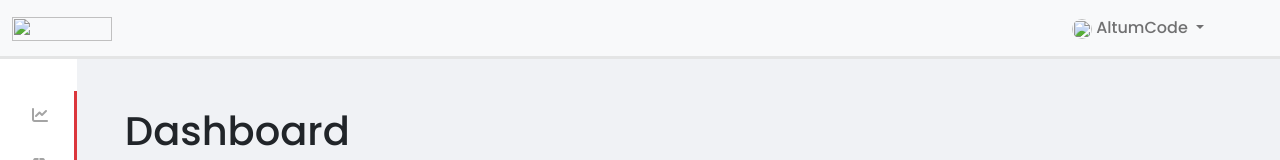
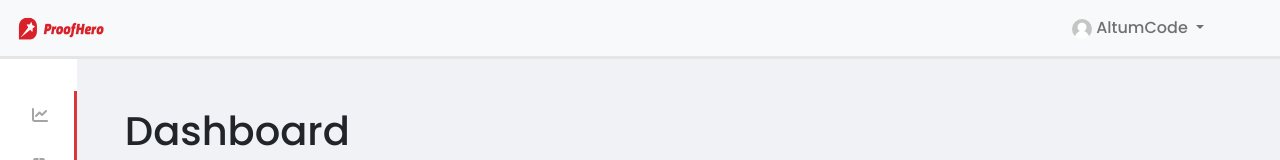
Before and after one commit to AhsanCommits/proofhero, a plain HTML site: page index.html in a window 1280 px wide. Shown: the top 160 px of the page. Drawn offline with nearby package versions, Linux system fonts and the light colour scheme; the site is published under a folder, as on GitHub Pages, so addresses that start at the root find nothing.

Commit message:
Update index.html

```diff
--- a/index.html
+++ b/index.html
@@ -19,7 +19,7 @@
         <nav class="navbar navbar-expand-lg navbar-light bg-light">
             <div class="container-fluid ">
                 <a class="navbar-brand" href="#">
-                    <img src="/assets/Logo Proofhero/logo vermelho-sem fundo.png" alt="" width="100" height="24">
+                    <img src="Assets/Logo Proofhero/logo vermelho-sem fundo.png" alt="" width="100" height="24">
                 </a>
                 <button class="navbar-toggler" type="button" data-bs-toggle="collapse"
                     data-bs-target="#navbarNavDarkDropdown" aria-controls="navbarNavDarkDropdown" aria-expanded="false"
@@ -32,7 +32,7 @@
 
                             <a class="nav-link dropdown-toggle" href="#" id="navbarDarkDropdownMenuLink" role="button"
                                 data-bs-toggle="dropdown" aria-expanded="false">
-                                <img src="/assets/img/avatar.png" alt="" width="20px" height="20px"
+                                <img src="Assets/img/avatar.png" alt="" width="20px" height="20px"
                                     style="border-radius: 50%;">
                                 AltumCode
                             </a>
```
